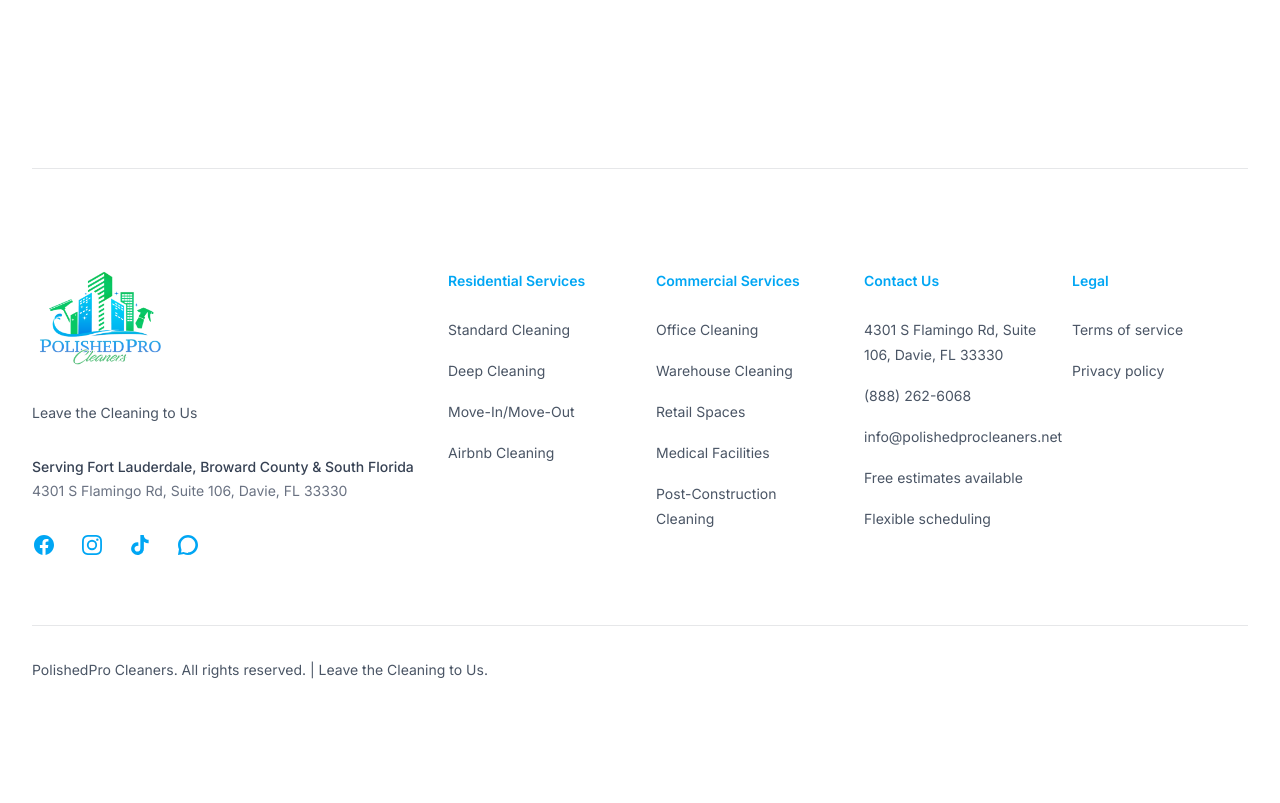
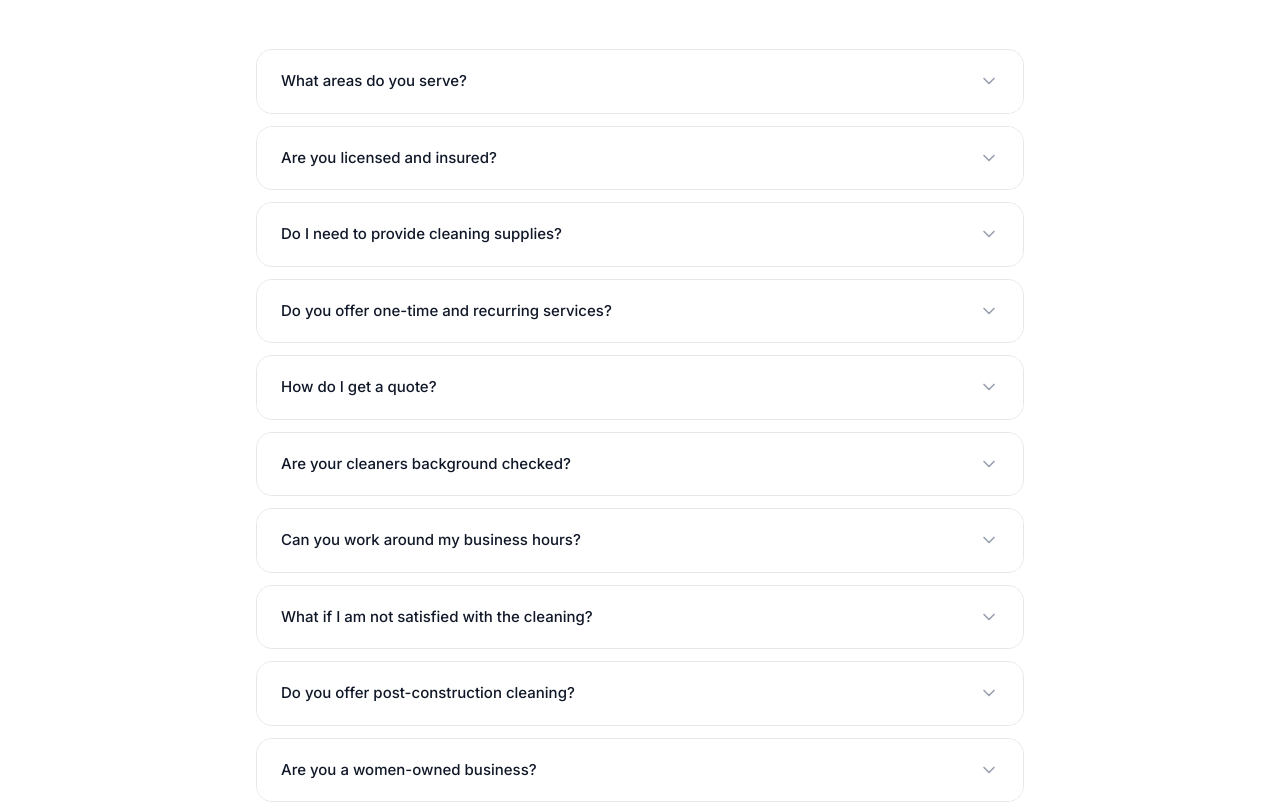
Before and after one commit to Polished-procleaner/polishedpro-next, a Next.js app: page /faq in a window 1280 px wide. Before the commit this address had no page. Shown: the part 720-1523 px from the top of the page. Before the commit the page ends 1434 px from the top, so only its background shows below. Built offline with nearby package versions, Linux system fonts and the light colour scheme.

Commit message:
Add About Us dropdown with Our Story, Why Choose Us, FAQ pages

```diff
--- /dev/null
+++ b/src/app/faq/page.jsx
@@ -0,0 +1,19 @@
+import PageHero from "@/components/PageHero";
+import FAQSection from "@/components/FAQSection";
+
+export const metadata = {
+  title: "FAQ | PolishedPro Cleaners | Frequently Asked Questions",
+  description: "Get answers to common questions about our cleaning services, scheduling, pricing, and more. Serving Fort Lauderdale, Davie, and Broward County.",
+};
+
+export default function FAQPage() {
+  return (
+    <>
+      <PageHero
+        title="Frequently Asked Questions"
+        subtitle="Everything you need to know about PolishedPro Cleaners — answered clearly and honestly."
+      />
+      <FAQSection />
+    </>
+  );
+}
--- /dev/null
+++ b/src/app/why-choose-us/page.jsx
@@ -0,0 +1,19 @@
+import OurStory from "@/components/OurStory";
+import PageHero from "@/components/PageHero";
+
+export const metadata = {
+  title: "Why Choose Us | PolishedPro Cleaners | South Florida Cleaning Experts",
+  description: "Discover why 100+ South Florida businesses and homes trust PolishedPro Cleaners — women-owned, fully insured, eco-friendly, and committed to excellence.",
+};
+
+export default function WhyChooseUsPage() {
+  return (
+    <>
+      <PageHero
+        title="Why Choose PolishedPro Cleaners"
+        subtitle="Women-owned, fully insured, eco-friendly, and committed to raising the standard of professional cleaning in South Florida."
+      />
+      <OurStory />
+    </>
+  );
+}
--- /dev/null
+++ b/src/components/FAQSection.jsx
@@ -0,0 +1,107 @@
+"use client";
+
+import { useState } from "react";
+import { motion, AnimatePresence } from "motion/react";
+import Container from "./design/Container";
+import BadgeTitle from "./design/BadgeTitle";
+import { fadeInUpVariant, containerVariant } from "@/constants/animationVariants";
+import { ChevronDown } from "lucide-react";
+
+const faqs = [
+  {
+    q: "What areas do you serve?",
+    a: "We serve all of South Florida including Fort Lauderdale, Davie, Miami-Dade, Broward County, and Palm Beach County.",
+  },
+  {
+    q: "Are you licensed and insured?",
+    a: "Yes. PolishedPro Cleaners is fully licensed, insured, and bonded. You can request proof of insurance at any time.",
+  },
+  {
+    q: "Do I need to provide cleaning supplies?",
+    a: "No. We bring all of our own professional-grade, eco-friendly cleaning products and equipment to every job.",
+  },
+  {
+    q: "Do you offer one-time and recurring services?",
+    a: "Yes. We offer one-time deep cleans, move-in/move-out cleaning, post-construction cleanup, and recurring janitorial maintenance on daily, weekly, or monthly schedules.",
+  },
+  {
+    q: "How do I get a quote?",
+    a: "Simply fill out our free quote form on the Contact Us page or call us at (888) 262-6068. We will get back to you promptly with a customized estimate.",
+  },
+  {
+    q: "Are your cleaners background checked?",
+    a: "Yes. All of our team members go through a thorough vetting process. We take the safety and trust of our clients seriously.",
+  },
+  {
+    q: "Can you work around my business hours?",
+    a: "Absolutely. We offer flexible scheduling including early mornings, evenings, and weekends to minimize disruption to your business.",
+  },
+  {
+    q: "What if I am not satisfied with the cleaning?",
+    a: "Your satisfaction is our priority. If you are not happy with any aspect of our service, contact us within 24 hours and we will return to make it right at no additional cost.",
+  },
+  {
+    q: "Do you offer post-construction cleaning?",
+    a: "Yes. Post-construction cleanup is one of our specialties. We remove debris, dust, and residue to leave the space move-in ready.",
+  },
+  {
+    q: "Are you a women-owned business?",
+    a: "Yes. PolishedPro Cleaners is a proud women-owned business founded by a mother and daughter team committed to serving South Florida with integrity and care.",
+  },
+];
+
+export default function FAQSection() {
+  const [open, setOpen] = useState(null);
+
+  return (
+    <Container classNameParent="bg-white" className="py-16 sm:py-24">
+      <motion.div
+        initial="hidden"
+        whileInView="visible"
+        viewport={{ once: false, amount: 0.1 }}
+        variants={containerVariant}
+        className="flex flex-col gap-12 max-w-3xl mx-auto"
+      >
+        <motion.div variants={fadeInUpVariant} className="flex flex-col items-center gap-3 text-center">
+          <BadgeTitle>FAQ</BadgeTitle>
+          <h2 className="h2 text-gray-900">Common Questions, Clear Answers</h2>
+        </motion.div>
+
+        <motion.div variants={containerVariant} className="flex flex-col gap-3">
+          {faqs.map((faq, i) => (
+            <motion.div
+              key={i}
+              variants={fadeInUpVariant}
+              className="border border-gray-200 rounded-2xl overflow-hidden"
+            >
+              <button
+                onClick={() => setOpen(open === i ? null : i)}
+                className="w-full flex items-center justify-between gap-4 px-6 py-5 text-left bg-white hover:bg-gray-50 transition-colors"
+              >
+                <span className="font-medium text-gray-900 text-[15px]">{faq.q}</span>
+                <ChevronDown
+                  className={`size-5 text-gray-400 shrink-0 transition-transform duration-300 ${open === i ? "rotate-180" : ""}`}
+                />
+              </button>
+              <AnimatePresence initial={false}>
+                {open === i && (
+                  <motion.div
+                    initial={{ height: 0, opacity: 0 }}
+                    animate={{ height: "auto", opacity: 1 }}
+                    exit={{ height: 0, opacity: 0 }}
+                    transition={{ duration: 0.25 }}
+                    className="overflow-hidden"
+                  >
+                    <p className="px-6 pb-5 text-gray-500 text-sm leading-relaxed border-t border-gray-100 pt-4">
+                      {faq.a}
+                    </p>
+                  </motion.div>
+                )}
+              </AnimatePresence>
+            </motion.div>
+          ))}
+        </motion.div>
+      </motion.div>
+    </Container>
+  );
+}
--- a/src/components/Navbar.jsx
+++ b/src/components/Navbar.jsx
@@ -2,12 +2,21 @@
 
 import Link from "next/link";
 import { usePathname } from "next/navigation";
+import { useState, useRef, useEffect } from "react";
 import { Button } from "./ui/button";
 import { HiOutlineChatBubbleLeftRight } from "react-icons/hi2";
+import { ChevronDown } from "lucide-react";
 
 const NAV = [
   { href: "/", label: "Home" },
-  { href: "/about", label: "About Us" },
+  {
+    label: "About Us",
+    dropdown: [
+      { href: "/about", label: "Our Story" },
+      { href: "/why-choose-us", label: "Why Choose Us" },
+      { href: "/faq", label: "FAQ" },
+    ],
+  },
   { href: "/services", label: "Services" },
   { href: "/before-after", label: "Before & After" },
   { href: "/process", label: "Process" },
@@ -15,7 +24,6 @@
   { href: "/contact", label: "Contact us" },
 ];
 
-// Subrayado animado de cada link del menú
 function Underline({ active }) {
   return (
     <span
@@ -29,42 +37,74 @@
   );
 }
 
+function DropdownItem({ item }) {
+  const pathname = usePathname() || "/";
+  const [open, setOpen] = useState(false);
+  const ref = useRef(null);
+  const isActive = item.dropdown?.some((d) => pathname.startsWith(d.href));
+
+  useEffect(() => {
+    function handleClick(e) {
+      if (ref.current && !ref.current.contains(e.target)) setOpen(false);
+    }
+    document.addEventListener("mousedown", handleClick);
+    return () => document.removeEventListener("mousedown", handleClick);
+  }, []);
+
+  return (
+    <li ref={ref} className="relative">
+      <button
+        onClick={() => setOpen((v) => !v)}
+        className="relative flex items-center gap-1 font-medium text-gray-900 text-sm focus:outline-none"
+      >
+        {item.label}
+        <ChevronDown className={`size-4 transition-transform duration-200 ${open ? "rotate-180" : ""}`} />
+        <Underline active={isActive} />
+      </button>
+      {open && (
+        <div className="absolute top-full left-0 mt-3 w-48 bg-white rounded-2xl shadow-xl border border-gray-100 py-2 z-50">
+          {item.dropdown.map((d) => (
+            <Link
+              key={d.href}
+              href={d.href}
+              onClick={() => setOpen(false)}
+              className="block px-4 py-3 text-sm text-gray-700 hover:bg-sky-50 hover:text-sky-600 transition-colors"
+            >
+              {d.label}
+            </Link>
+          ))}
+        </div>
+      )}
+    </li>
+  );
+}
+
 export default function Navbar() {
   const pathname = usePathname() || "/";
-
   const isActive = (href) =>
     href === "/" ? pathname === "/" : pathname.startsWith(href);
 
   return (
     <nav className="fixed top-0 z-50 w-full border-b border-white/20 bg-white/95 backdrop-blur-xl transition-all">
       <div className="mx-auto flex max-w-[1400px] items-center gap-10 px-4 py-4 sm:px-6 lg:px-8">
-        <Link
-          href="/"
-          className="flex items-center gap-2 transition-transform hover:scale-105"
-        >
-          <img
-            src="/images/logo.png"
-            alt="PolishedPro"
-            className="h-18 w-auto"
-          />
+        <Link href="/" className="flex items-center gap-2 transition-transform hover:scale-105">
+          <img src="/images/logo.png" alt="PolishedPro" className="h-18 w-auto" />
         </Link>
         <ul className="hidden items-center gap-10 md:flex">
-          {NAV.map(({ href, label }) => {
-            const active = isActive(href);
+          {NAV.map((item) => {
+            if (item.dropdown) return <DropdownItem key={item.label} item={item} />;
+            const active = isActive(item.href);
             return (
-              <li key={href} className="relative">
-                <Link
-                  href={href}
-                  className="relative font-medium text-gray-900 text-sm"
-                >
-                  {label}
+              <li key={item.href} className="relative">
+                <Link href={item.href} className="relative font-medium text-gray-900 text-sm">
+                  {item.label}
                   <Underline active={active} />
                 </Link>
               </li>
             );
           })}
         </ul>
-        <div className="ml-auto relative inline-block group">
+        <div className="ml-auto">
           <Link href="/contact">
             <Button variant={"theme"} className={"gap-1"}>
               <HiOutlineChatBubbleLeftRight className="size-5" />
@@ -73,60 +113,6 @@
           </Link>
         </div>
       </div>
-
-      {/* {open && (
-        <div className="md:hidden">
-          <ul className="mx-4 mb-4 rounded-2xl border border-gray-200 bg-white/95 p-3 shadow-lg backdrop-blur">
-            {NAV.map(({ href, label }) => {
-              const active = isActive(href);
-              return (
-                <li key={href}>
-                  <Link
-                    href={href}
-                    onClick={() => setOpen(false)}
-                    className={[
-                      "block rounded-lg px-4 py-3 font-medium",
-                      active ? "text-gray-900" : "text-gray-700",
-                    ].join(" ")}
-                  >
-                    {label}
-                  </Link>
-                </li>
-              );
-            })}
-
-            <li className="pt-2">
-              <div className="relative inline-block w-full group">
-                <span
-                  className="pointer-events-none absolute -inset-1 rounded-full
-                             bg-gradient-to-r from-sky-400/40 to-green-400/40
-                             blur-xl opacity-0 transition-opacity duration-300
-                             group-hover:opacity-100"
-                />
-                <Link
-                  href="/contact"
-                  onClick={() => setOpen(false)}
-                  className="relative inline-flex w-full h-11 justify-center items-center
-                             rounded-full px-6 text-[15px] font-semibold text-white
-                             bg-gradient-to-r from-sky-500 to-green-500
-                             shadow-[0_10px_25px_rgba(14,165,233,.35)]
-                             transition-transform duration-200
-                             group-hover:-translate-y-0.5 group-hover:shadow-[0_14px_32px_rgba(14,165,233,.45)]"
-                >
-                  Get Quote
-                </Link>
-                <span
-                  className="pointer-events-none absolute left-1/2 -translate-x-1/2
-                             -bottom-[10px] h-[3px] w-[40px] rounded-full
-                             bg-gradient-to-r from-sky-500 to-green-500
-                             opacity-0 transition-all duration-300
-                             group-hover:opacity-100 group-hover:w-[calc(100%-24px)]"
-                />
-              </div>
-            </li>
-          </ul>
-        </div>
-      )} */}
     </nav>
   );
 }
```
